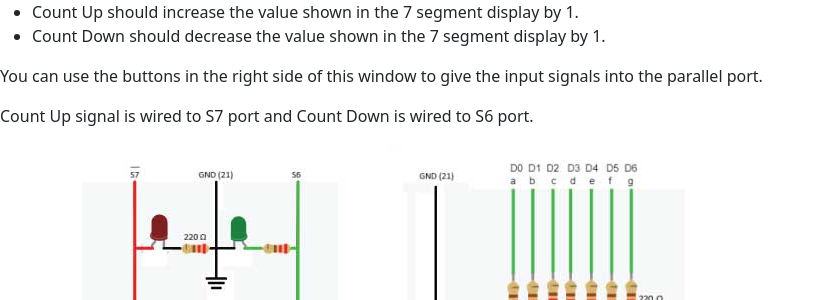
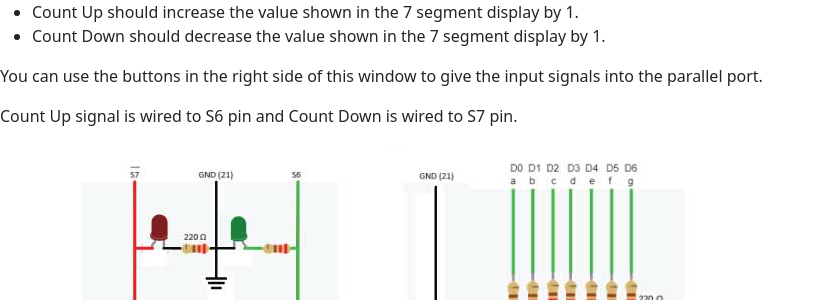
Before and after one commit to cepdnaclk/CO326-2022, a Jekyll site: the page built from docs/lab01/instructions.md, in a window 1280 px wide. Shown: the part 1367-1667 px from the top of the page, without its empty margins (0-824 px from the left). Built offline with Jekyll 4.4.1, drawn with Linux system fonts in a browser that asks for light colours; nearby versions of some CDN libraries; a style sheet for code colours, icons or effects is not loaded.

Commit message:
corrections

```diff
--- a/docs/lab01/instructions.md
+++ b/docs/lab01/instructions.md
@@ -64,7 +64,7 @@ Improve the previous implementation as counter.
 
 You can use the buttons in the right side of this window to give the input signals into the parallel port.
 
-Count Up signal is wired to S7 port and Count Down is wired to S6 port.
+Count Up signal is wired to S6 pin and Count Down is wired to S7 pin.
 
 <div class="container">
 <img src="{{ '/assets/img/lab1_circuit.jpg' | relative_url }}" class="img img-thumb mr-auto" />
```
